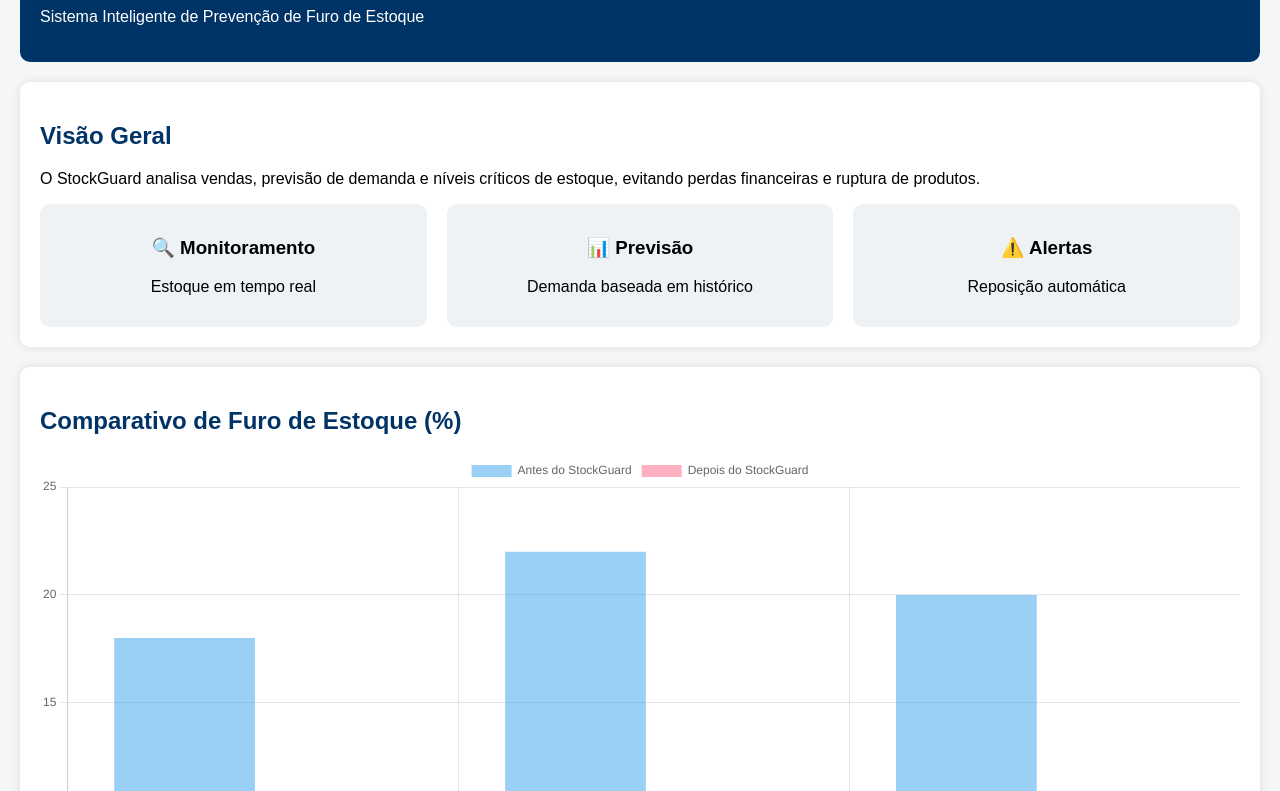
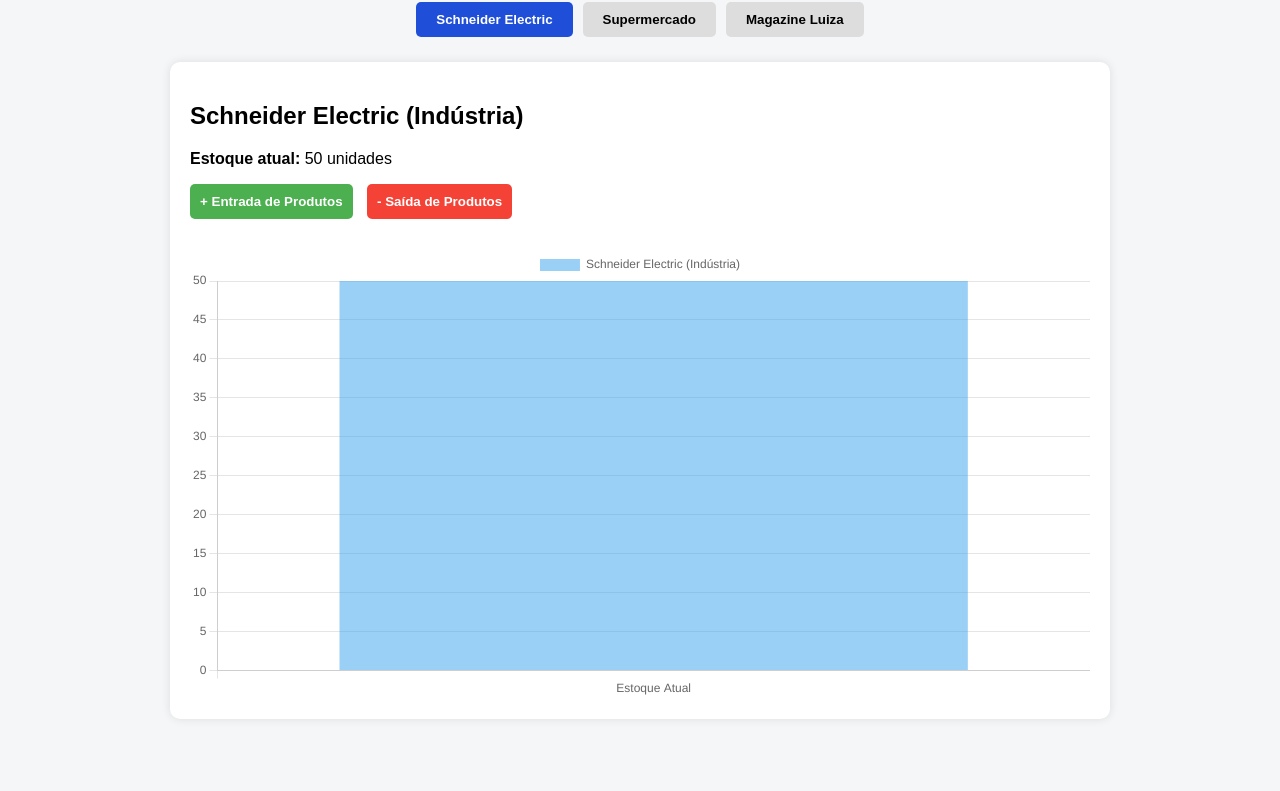
Before and after one commit to nathimoraes03-cmd/stockguard, a plain HTML site: page index.html in a window 1280 px wide. Shown: the part 112-903 px from the top of the page. After the commit the page ends 859 px from the top, so only its background shows below. Drawn offline with nearby package versions, Linux system fonts and the light colour scheme.

Commit message:
Update index.html

```diff
--- a/index.html
+++ b/index.html
@@ -2,125 +2,176 @@
 <html lang="pt-br">
 <head>
 <meta charset="UTF-8">
-<title>StockGuard | Controle Inteligente de Estoque</title>
+<title>StockGuard - Simulação de Estoque</title>
+
 <script src="https://cdn.jsdelivr.net/npm/chart.js"></script>
 
 <style>
 body {
     font-family: Arial, sans-serif;
     background: #f4f6f8;
-    margin: 0;
     padding: 20px;
 }
-header {
-    background: #003366;
+
+h1 {
+    text-align: center;
+    color: #1f4fd8;
+}
+
+.tabs {
+    display: flex;
+    justify-content: center;
+    margin-bottom: 20px;
+}
+
+.tabs button {
+    padding: 10px 20px;
+    border: none;
+    cursor: pointer;
+    background: #ddd;
+    margin: 5px;
+    border-radius: 5px;
+    font-weight: bold;
+}
+
+.tabs button.active {
+    background: #1f4fd8;
     color: white;
-    padding: 20px;
-    border-radius: 10px;
 }
-section {
+
+.container {
+    max-width: 900px;
+    margin: auto;
     background: white;
-    margin-top: 20px;
     padding: 20px;
     border-radius: 10px;
     box-shadow: 0 0 10px rgba(0,0,0,0.1);
 }
-h2 {
-    color: #003366;
+
+.alert {
+    padding: 15px;
+    margin-top: 15px;
+    border-radius: 5px;
+    display: none;
+    font-weight: bold;
 }
-.cards {
-    display: flex;
-    gap: 20px;
-    flex-wrap: wrap;
+
+.alert.danger {
+    background: #ffdddd;
+    color: #a10000;
 }
-.card {
-    flex: 1;
-    min-width: 200px;
-    background: #eef2f5;
-    padding: 15px;
-    border-radius: 10px;
-    text-align: center;
+
+.controls {
+    margin-top: 15px;
 }
-footer {
-    margin-top: 30px;
-    text-align: center;
-    color: #666;
+
+.controls button {
+    padding: 10px;
+    margin-right: 10px;
+    border: none;
+    border-radius: 5px;
+    cursor: pointer;
+    font-weight: bold;
+}
+
+.add {
+    background: #4CAF50;
+    color: white;
+}
+
+.remove {
+    background: #f44336;
+    color: white;
 }
 </style>
 </head>
 
 <body>
 
-<header>
-    <h1>StockGuard</h1>
-    <p>Sistema Inteligente de Prevenção de Furo de Estoque</p>
-</header>
+<h1>📦 StockGuard – Simulação de Prevenção de Furo de Estoque</h1>
 
-<section>
-    <h2>Visão Geral</h2>
-    <p>
-        O StockGuard analisa vendas, previsão de demanda e níveis críticos de estoque,
-        evitando perdas financeiras e ruptura de produtos.
-    </p>
+<div class="tabs">
+    <button class="active" onclick="changeCompany('schneider')">Schneider Electric</button>
+    <button onclick="changeCompany('mercado')">Supermercado</button>
+    <button onclick="changeCompany('magazine')">Magazine Luiza</button>
+</div>
 
-    <div class="cards">
-        <div class="card">
-            <h3>🔍 Monitoramento</h3>
-            <p>Estoque em tempo real</p>
-        </div>
-        <div class="card">
-            <h3>📊 Previsão</h3>
-            <p>Demanda baseada em histórico</p>
-        </div>
-        <div class="card">
-            <h3>⚠️ Alertas</h3>
-            <p>Reposição automática</p>
-        </div>
+<div class="container">
+    <h2 id="companyName"></h2>
+    <p><strong>Estoque atual:</strong> <span id="stockValue"></span> unidades</p>
+
+    <div class="controls">
+        <button class="add" onclick="addStock()">+ Entrada de Produtos</button>
+        <button class="remove" onclick="removeStock()">- Saída de Produtos</button>
     </div>
-</section>
 
-<section>
-    <h2>Comparativo de Furo de Estoque (%)</h2>
-    <canvas id="graficoFuro"></canvas>
-</section>
+    <div id="alert" class="alert danger">
+        ⚠ ALERTA: Estoque crítico! Pedido de compra deve ser realizado.
+    </div>
 
-<section>
-    <h2>Simulação por Empresa</h2>
-
-    <p><strong>Schneider Electric:</strong> Redução de falhas em componentes industriais críticos.</p>
-    <p><strong>Mercado Livre:</strong> Diminuição de cancelamentos por falta de produtos.</p>
-    <p><strong>Magazine Luiza:</strong> Maior disponibilidade em datas promocionais.</p>
-</section>
-
-<footer>
-    <p>Projeto educacional • Simulação de sistema real • 2026</p>
-</footer>
+    <canvas id="chart" style="margin-top:30px;"></canvas>
+</div>
 
 <script>
-const ctx = document.getElementById('graficoFuro');
+let companies = {
+    schneider: { name: "Schneider Electric (Indústria)", stock: 50 },
+    mercado: { name: "Supermercado (Varejo)", stock: 60 },
+    magazine: { name: "Magazine Luiza (E-commerce)", stock: 40 }
+};
 
-new Chart(ctx, {
-    type: 'bar',
-    data: {
-        labels: ['Schneider', 'Mercado Livre', 'Magazine Luiza'],
-        datasets: [{
-            label: 'Antes do StockGuard',
-            data: [18, 22, 20],
-        },
-        {
-            label: 'Depois do StockGuard',
-            data: [6, 8, 7],
-        }]
-    },
-    options: {
-        responsive: true,
-        plugins: {
-            legend: {
-                position: 'top',
-            }
+let currentCompany = "schneider";
+let chart;
+
+function updateUI() {
+    document.getElementById("companyName").innerText = companies[currentCompany].name;
+    document.getElementById("stockValue").innerText = companies[currentCompany].stock;
+
+    let alertBox = document.getElementById("alert");
+    if (companies[currentCompany].stock <= 20) {
+        alertBox.style.display = "block";
+    } else {
+        alertBox.style.display = "none";
+    }
+
+    updateChart();
+}
+
+function addStock() {
+    companies[currentCompany].stock += 10;
+    updateUI();
+}
+
+function removeStock() {
+    if (companies[currentCompany].stock > 0) {
+        companies[currentCompany].stock -= 10;
+    }
+    updateUI();
+}
+
+function changeCompany(company) {
+    currentCompany = company;
+    document.querySelectorAll(".tabs button").forEach(btn => btn.classList.remove("active"));
+    event.target.classList.add("active");
+    updateUI();
+}
+
+function updateChart() {
+    if (chart) chart.destroy();
+
+    const ctx = document.getElementById('chart');
+    chart = new Chart(ctx, {
+        type: 'bar',
+        data: {
+            labels: ['Estoque Atual'],
+            datasets: [{
+                label: companies[currentCompany].name,
+                data: [companies[currentCompany].stock],
+            }]
         }
-    }
-});
+    });
+}
+
+updateUI();
 </script>
 
 </body>
```
